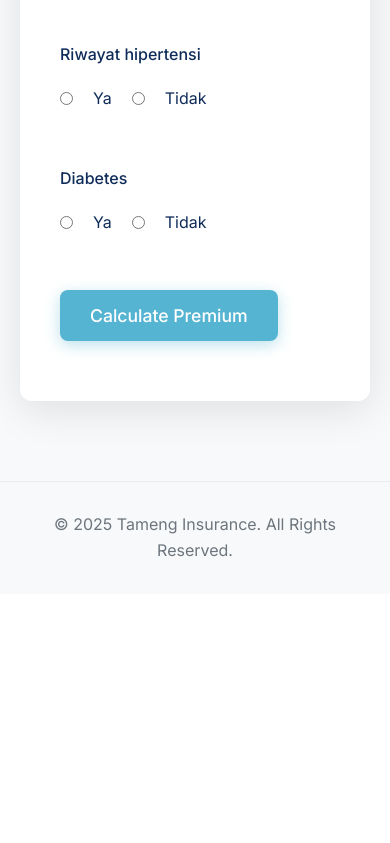
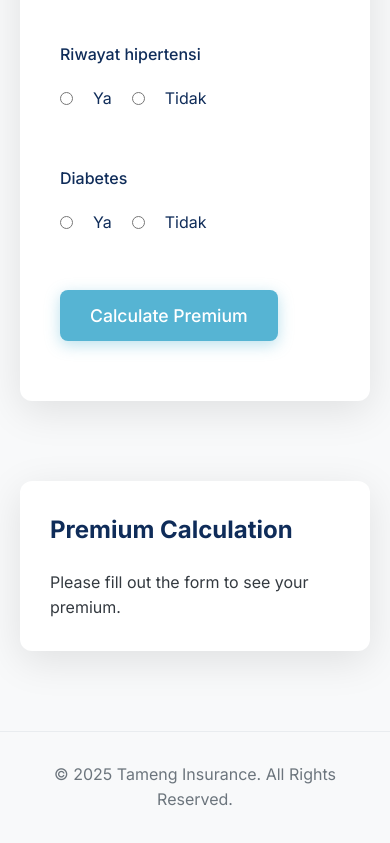
Before and after one commit to 1xterminal/quiz-marketplace, a plain HTML site: page pages/health-insurance/health-insurance.html in a window 390 px wide. Shown: the part 916-1759 px from the top of the page. Before the commit the page ends 1510 px from the top, so only its background shows below. Drawn offline with Linux system fonts and the light colour scheme.

Commit message:
Implement two-column layout for insurance forms and update JavaScript checkout button functionality (ts tuff)

```diff
--- a/pages/health-insurance/health-insurance.html
+++ b/pages/health-insurance/health-insurance.html
@@ -33,6 +33,8 @@
     <main>
         <section class="form-section">
             <div class="section-container">
+                <div class="two-column-layout">
+                    <div class="form-column">
                         <div class="form-card">
                             <div class="progress-bar">
                                 <div class="progress-step active">
@@ -88,8 +90,15 @@
                                     </div>
                                 </div>
                             </form>
-                    <div id="premium-result"></div>
+                        </div>
+                    </div>
+                    <div class="result-column">
+                        <h3>Premium Calculation</h3>
+                        <div id="premium-result">
+                            <p>Please fill out the form to see your premium.</p>
+                        </div>
                         <button id="checkout-button" class="cta-button" style="display: none;">Checkout</button>
+                    </div>
                 </div>
             </div>
         </section>
--- a/public/css/style.css
+++ b/public/css/style.css
@@ -601,3 +601,43 @@ body {
         font-size: 2.2rem;
     }
 }
+
+/* =================================
+   10. TWO COLUMN LAYOUT
+   ================================= */
+.two-column-layout {
+    display: grid;
+    grid-template-columns: 2fr 1fr;
+    gap: 40px;
+    align-items: start;
+}
+
+.form-column {
+    /* No specific styles needed here, inherits from parent */
+}
+
+.result-column {
+    position: sticky;
+    top: 120px; /* 80px navbar + 40px spacing */
+    background-color: #fff;
+    padding: 30px;
+    border-radius: var(--border-radius);
+    box-shadow: 0 10px 40px rgba(0, 0, 0, 0.1);
+}
+
+.result-column h3 {
+    font-size: 1.5rem;
+    color: var(--primary-color);
+    margin-bottom: 20px;
+}
+
+@media (max-width: 992px) {
+    .two-column-layout {
+        grid-template-columns: 1fr;
+    }
+    .result-column {
+        position: static;
+        top: auto;
+        margin-top: 40px;
+    }
+}
--- a/public/js/car-insurance.js
+++ b/public/js/car-insurance.js
@@ -40,8 +40,6 @@ document.addEventListener('DOMContentLoaded', () => {
     });
 
     checkoutButton.addEventListener('click', () => {
-        // Redirect to a generic checkout page, or implement further logic
-        alert('Redirecting to checkout...');
-        // window.location.href = 'checkout.html'; // Example redirect
+        // Do nothing for now
     });
 });
--- a/public/js/health-insurance.js
+++ b/public/js/health-insurance.js
@@ -43,6 +43,6 @@ document.addEventListener('DOMContentLoaded', () => {
     });
 
     checkoutButton.addEventListener('click', () => {
-        alert('Redirecting to checkout...');
+        // Do nothing for now
     });
 });
--- a/public/js/life-insurance.js
+++ b/public/js/life-insurance.js
@@ -38,6 +38,6 @@ document.addEventListener('DOMContentLoaded', () => {
     });
 
     checkoutButton.addEventListener('click', () => {
-        alert('Redirecting to checkout...');
+        // Do nothing for now
     });
 });
```
Also changed, not shown: pages/car-insurance/car-insurance.html (+10 -1 lines), pages/life-insurance/life-insurance.html (+10 -1 lines). Lines whose indentation alone changed are shown as unchanged.
